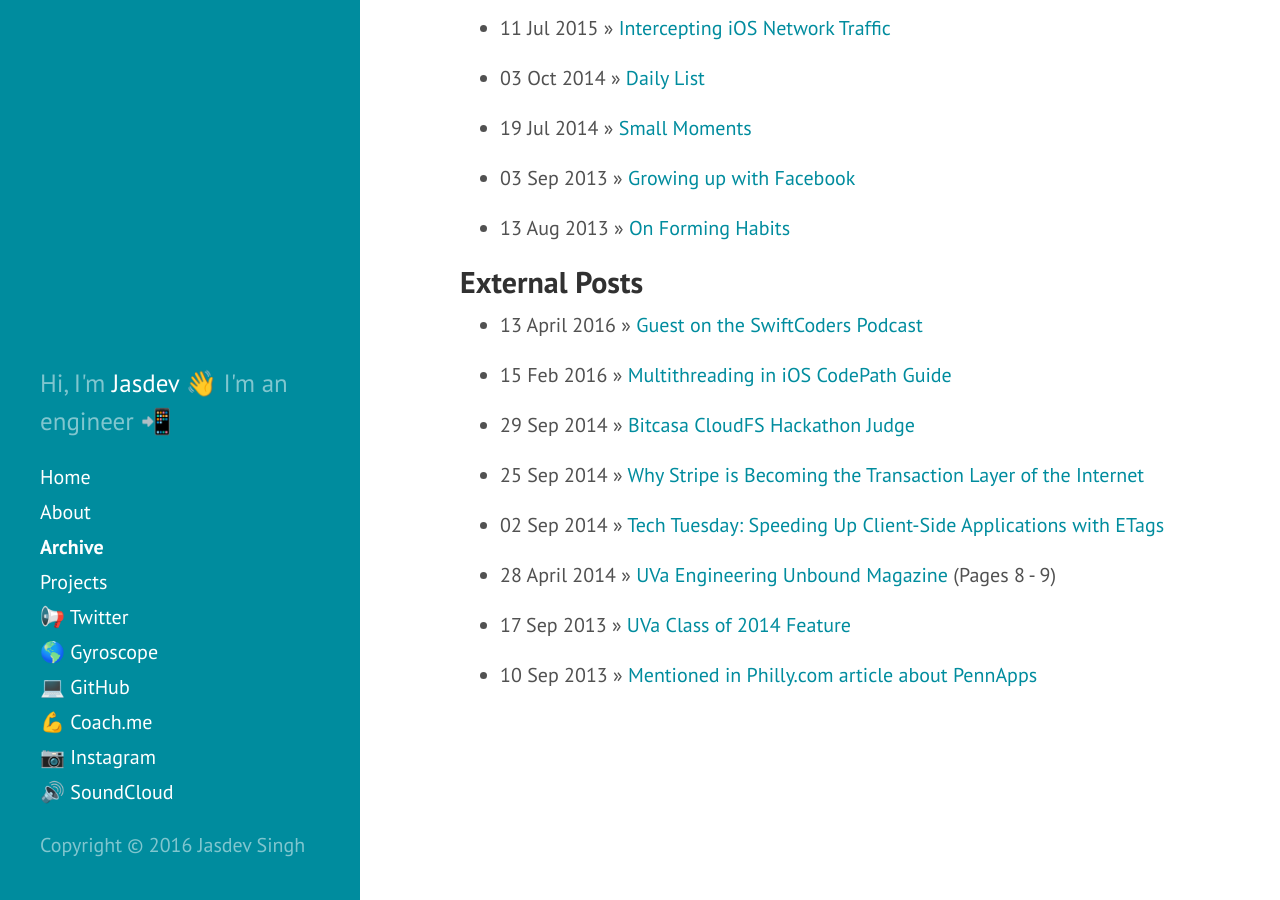
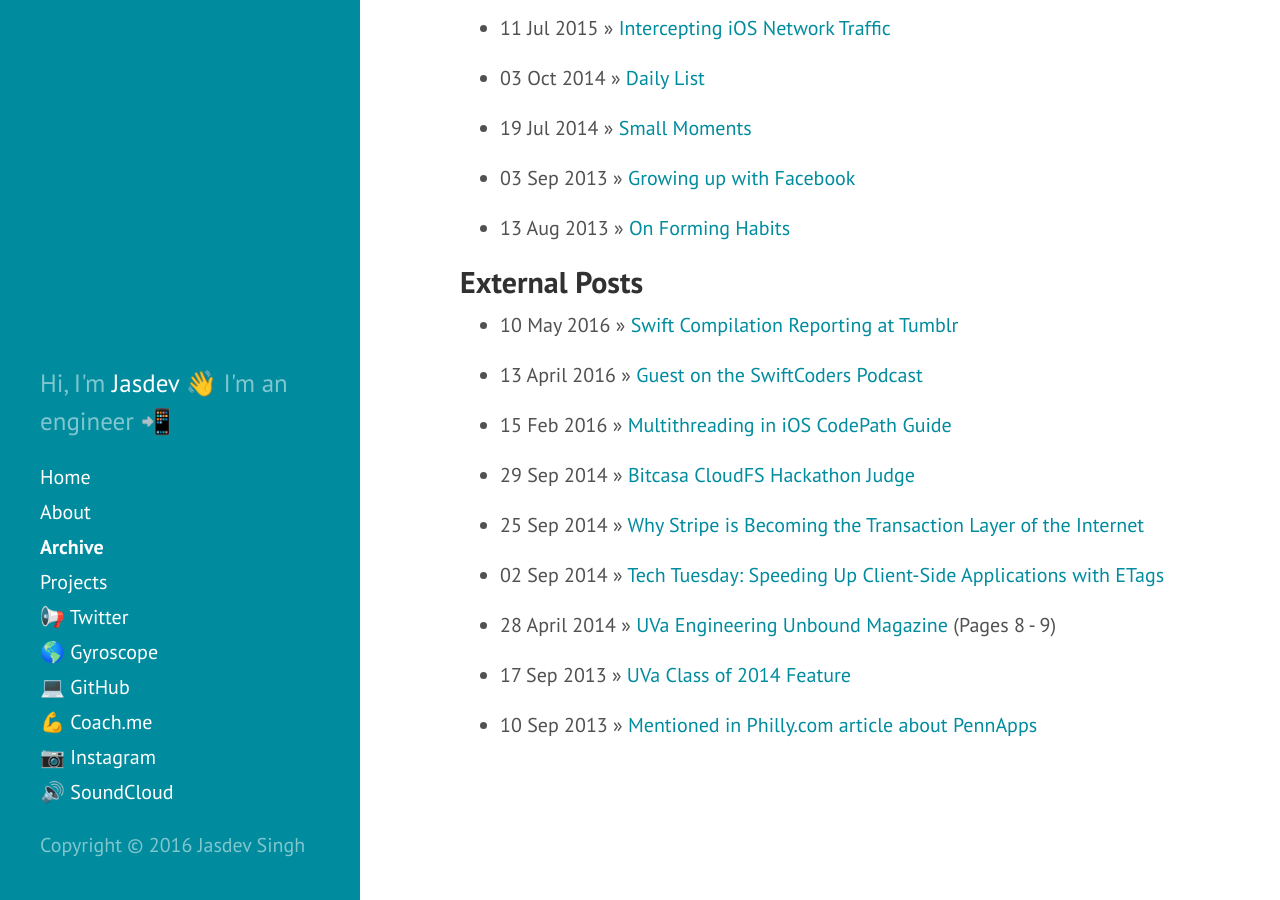
Before and after one commit to rvsrvs/jasdev.github.io, a Jekyll site: the page built from archive.md, in a window 1280 px wide and 900 px high, scrolled down 1125 px. Built offline with Jekyll 4.4.1, drawn with Linux system fonts in a browser that asks for light colours.

Commit message:
Adding Tumblr Engineering blog post

```diff
--- a/archive.md
+++ b/archive.md
@@ -12,6 +12,8 @@
 {% endfor %}
 
 ## External Posts
+
+  * 10 May 2016 &raquo; [Swift Compilation Reporting at Tumblr](https://engineering.tumblr.com/post/144151794436/swift-compilation-reporting-at-tumblr)
 
   * 13 April 2016 &raquo; [Guest on the SwiftCoders Podcast](https://overcast.fm/+GCc7vT_Uw)
 
```
